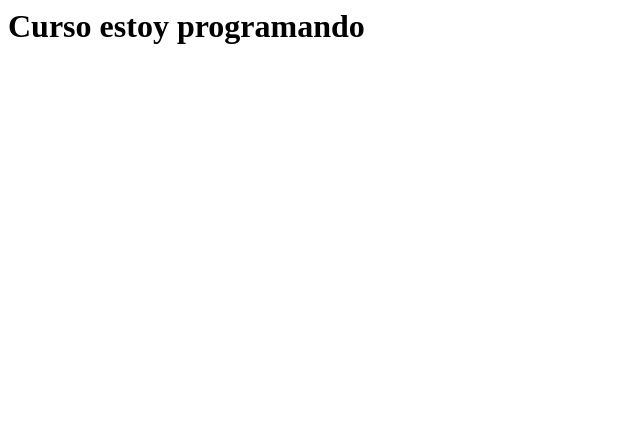
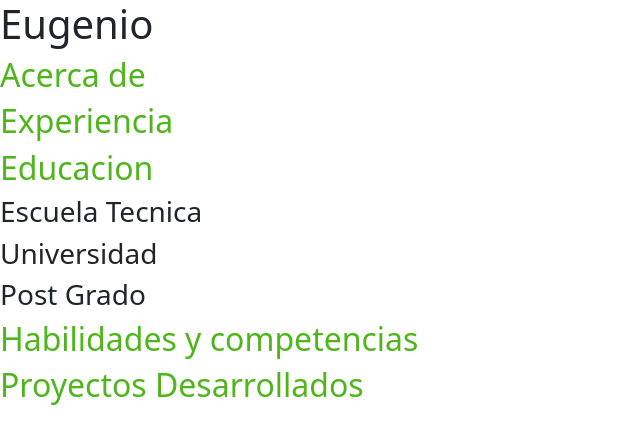
Before and after one commit to eugeniograffigna/PortfolioFrontEnd, a plain HTML site: page Index.html in a window 1280 px wide. Shown: the whole page, without its empty margins (0-640 px from the left). Drawn offline with nearby package versions, Linux system fonts and the light colour scheme.

Commit message:
Archivos ordenados

```diff
--- a/Index.html
+++ b/Index.html
@@ -1 +1,58 @@
-<h1>Curso estoy programando</h1>
+<!DOCTYPE html>
+<html lang="es">
+  <head>
+    <!--Metadatos-->
+    <meta charset="utf-8">
+    <meta name="author" content="Eugenio Graffigan">
+    <meta name="description" content="Portafolio de desarrollo de Eugenio Graffigna">
+    <meta name="keywords" content="HTML, Css, JavaScrip">
+    <meta name="viewport" content="width=device-width, initial-scale=1">
+    <!--Bootstrap-->
+    <link href="https://cdn.jsdelivr.net/npm/bootstrap@5.2.3/dist/css/bootstrap.min.css" rel="stylesheet" integrity="sha384-rbsA2VBKQhggwzxH7pPCaAqO46MgnOM80zW1RWuH61DGLwZJEdK2Kadq2F9CUG65" crossorigin="anonymous">
+    <!--Css-->
+    <link rel="stylesheet" href="styles.css">
+    <!--Titulo del proyecto-->
+    <title>Eugenio Graffigna | Desarrollo web Front-End</title>
+    <!--Favicon-->
+    <link rel="icon" type="image/x-icon" href="imagenes/favicon.ico">
+  </head>
+
+  <body>
+      <header>
+        <h1>Eugenio</h1>
+      </header>
+
+      <section>
+        <h2>Acerca de</h2>
+      </section>
+
+      <section>
+        <h2>Experiencia</h2>
+      </section>
+
+      <section>
+        <h2>Educacion</h2>
+        <article>
+        <h3>Escuela Tecnica</h3>
+        </article>
+
+        <article>
+          <h3>Universidad</h3>
+
+        </article>
+
+        <article>
+          <h3>Post Grado</h3>
+        </article>
+      </section>
+
+      <section>
+        <h2>Habilidades y competencias</h2>
+      </section>
+
+      <footer>
+        <h2>Proyectos Desarrollados</h2>
+      </footer>
+    <script src="https://cdn.jsdelivr.net/npm/bootstrap@5.2.3/dist/js/bootstrap.bundle.min.js" integrity="sha384-kenU1KFdBIe4zVF0s0G1M5b4hcpxyD9F7jL+jjXkk+Q2h455rYXK/7HAuoJl+0I4" crossorigin="anonymous"></script>
+  </body>
+</html>
--- /dev/null
+++ b/styles.css
@@ -0,0 +1,11 @@
+article {
+    border-color: black;
+    border: 1mm;
+}
+section {
+    border-color: black;
+    border: 3mm;
+}
+h2 {
+    color: #4eb51a;
+}
```
Also changed, not shown: deposito.html (deleted, +0 -1 lines), imagenes/favicon.ico (added), imagenes/icono.png (deleted).
